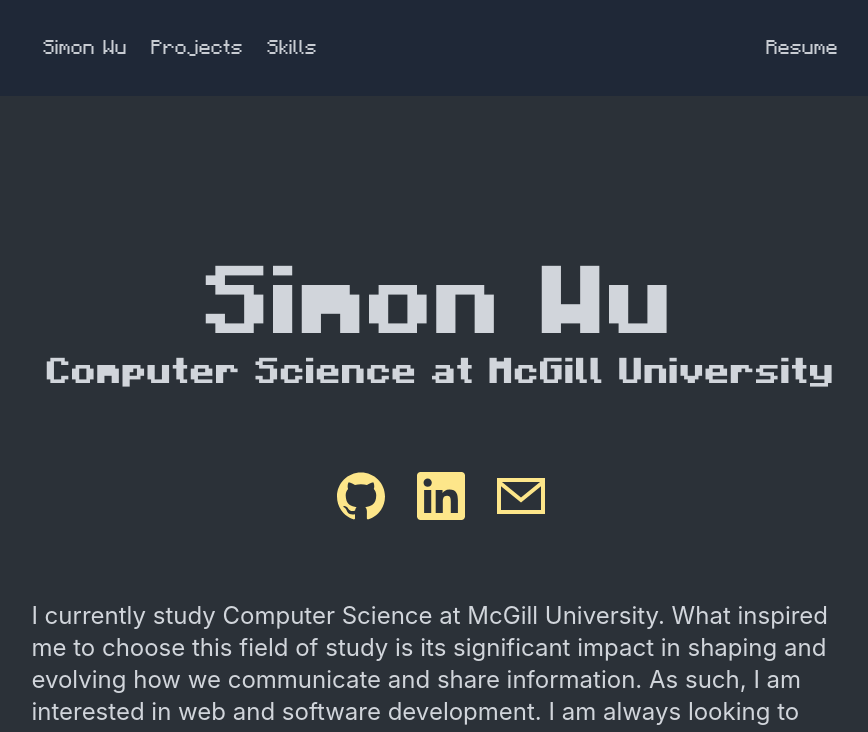
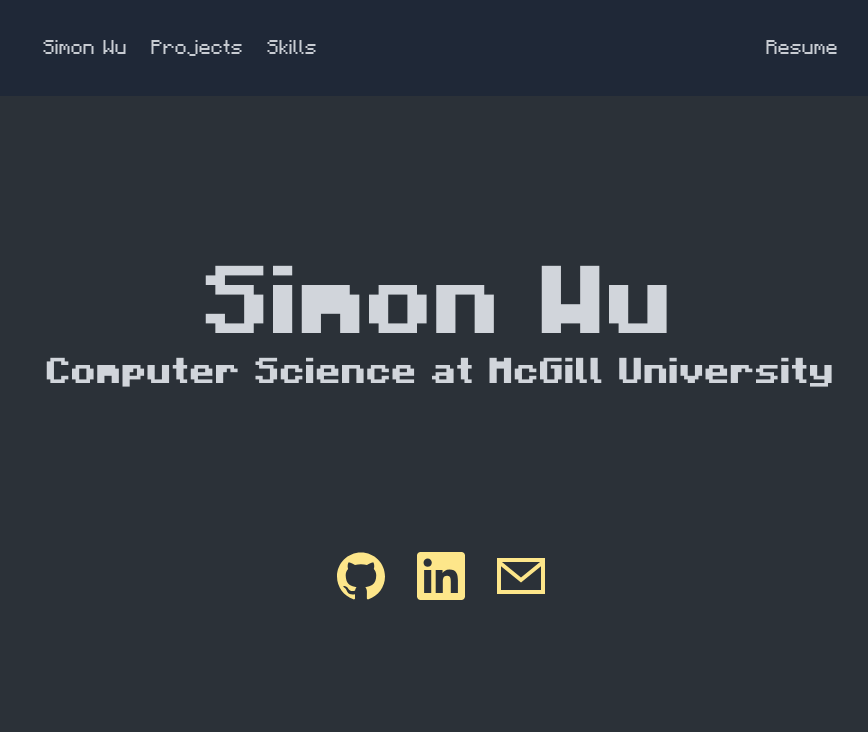
Before and after one commit to siwuagain/website, a React (Vite) app in the folder app/: page / in a window 1280 px wide. Shown: the top 732 px of the page, without its empty margins (199-1067 px from the left). Built offline with nearby package versions, Linux system fonts and the light colour scheme.

Commit message:
adjusting intro

```diff
--- a/app/src/components/intro/intro.jsx
+++ b/app/src/components/intro/intro.jsx
@@ -2,6 +2,7 @@
 import githubSvg from "../../assets/icons/github.svg"
 import linkedInSvg from "../../assets/icons/linkedin.svg"
 import emailSvg from "../../assets/icons/email.svg"
+import boy from "../../assets/icons/boy.png"
 
 const socials = [
   {href: "https://github.com/siwuagain", src: githubSvg},
@@ -13,21 +14,23 @@
   return (
     <div className="flex flex-col mt-40 px-18vw">
       <Animation/>
-      <div key="socials" className="flex justify-center mt-20 space-x-8">
+      <div key="socials" className="flex justify-center mt-40 space-x-8">
         {socials.map((item) => (
           <a href={item.href} target="_blank" className="hover:-translate-y-1 transition duration-300">
             <img src={item.src} />
           </a>
           ))}
       </div>
-      <div>
-        <div className="text-gray-300 text-2xl mt-20 text-left">
-          I currently study Computer Science at McGill University. What
-          inspired me to choose this field of study is its significant
-          impact in shaping and evolving how we communicate and
-          share information. As such, I am interested in web and software development.
-          I am always looking to expand my knowledge and technical
-          skillset through my studies, projects, and work experience. Let's connect!
+      <div className="flex flex-row items-center mt-40 justify-between">
+        <div className="text-gray-300 text-xl text-left">
+          Hi! I'm Simon, currently studying Computer Science at McGill University. In my free time,
+          I enjoy building projects to discover and learn Web and Software Development. I am most
+          experienced with JavaScript/TypeScript, and also well versed with Java, C, and Python. Some of
+          my hobbies include the guitar, running, and weightlifting. Let's connect!
+
+        </div>
+        <div >
+          <img className="rounded-lg size-44 shadow-inner" src={boy}></img>
         </div>
       </div>
     </div>
```
Also changed, not shown: app/src/assets/icons/boy.png (added).
